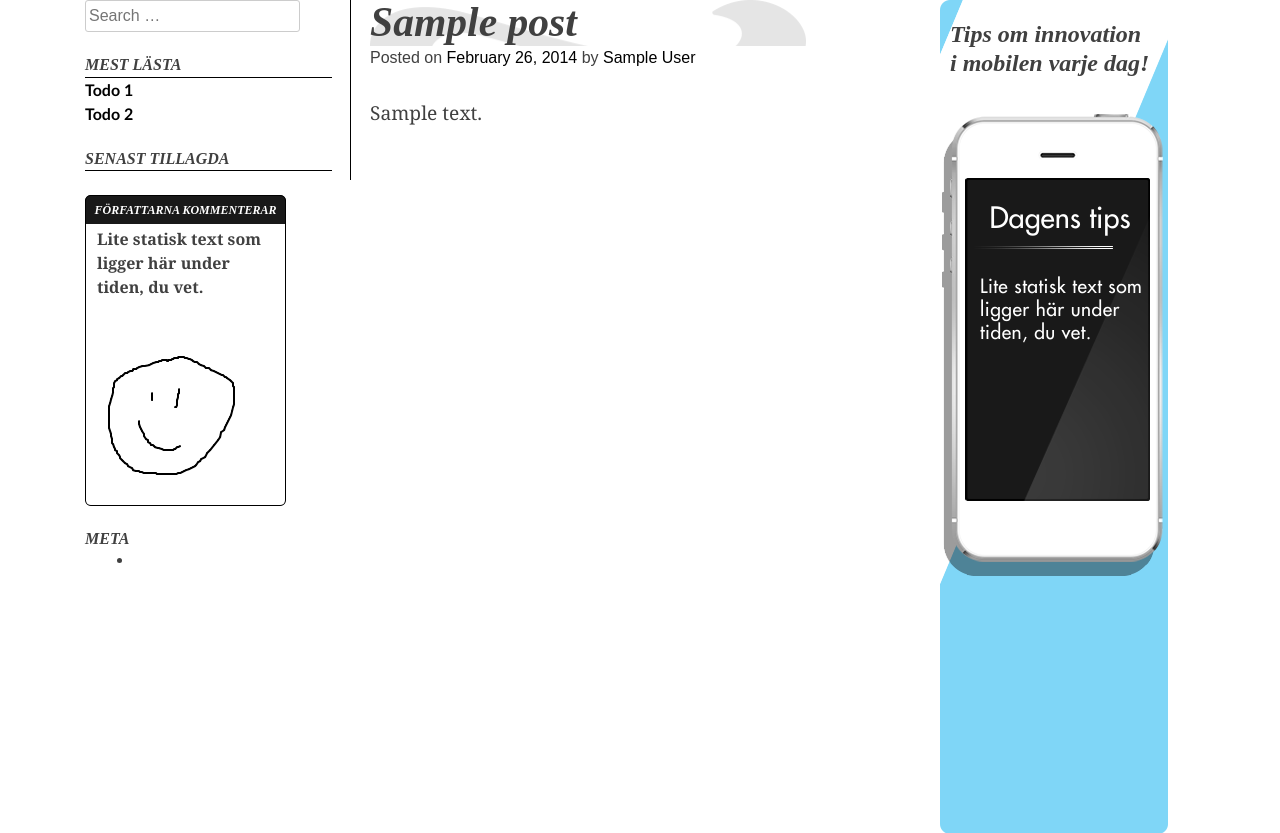
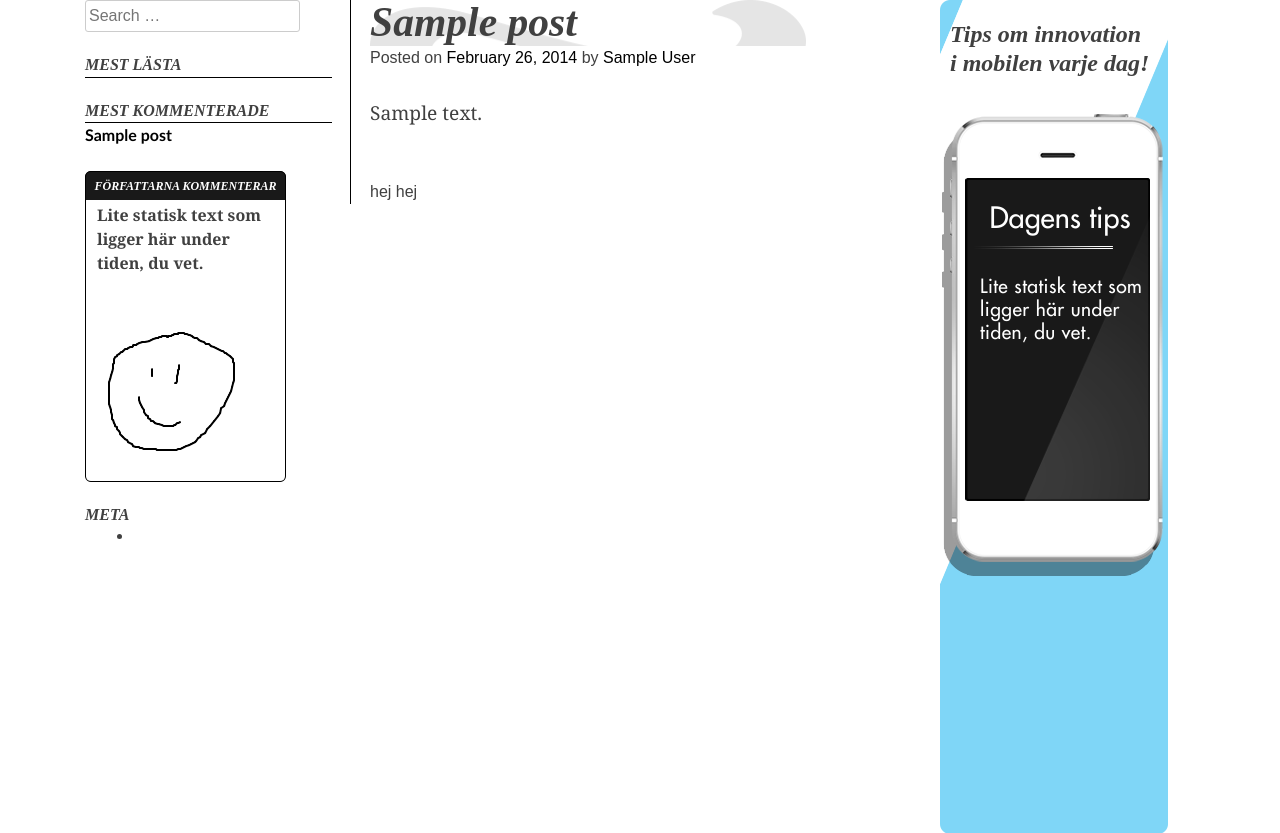
Before and after one commit to pgsandstrom/LeffesSajt, a WordPress theme: template single.php in a window 1280 px wide. Shown: the part 159-992 px from the top of the page. Run offline with PHP 8.4 and a stand-in for WordPress, Linux system fonts and the light colour scheme; the site name, menu and one post (Sample post) are stand-ins, and other content is empty; some libraries are stand-ins or nearby versions.

Commit message:
some features on new design

```diff
--- a/sidebar-left.php
+++ b/sidebar-left.php
@@ -16,24 +16,35 @@
 
         <div class="title-underline"></div>
         <ul class="sidebar-list">
-            <li><a href="http://localhost/wordpress/?p=26" title="Look Artikel 2">Todo 1</a></li>
-            <li><a href="http://localhost/wordpress/?p=6" title="Look lorem ipsum">Todo 2</a></li>
+            <?php if (function_exists('get_most_viewed')): ?>
+                <?php get_most_viewed(); ?>
+            <?php endif; ?>
         </ul>
     </aside>
 
     <aside id="recent" class="widget">
-        <h2 class="sidebar-title">SENAST TILLAGDA</h2>
+        <h2 class="sidebar-title">MEST KOMMENTERADE</h2>
 
         <div class="title-underline"></div>
         <ul class="sidebar-list">
             <?php
-            //            visa senaste publicerade artiklar:
-            $args = array('numberposts' => '5', 'category' => get_cat_ID('artiklar'));
-            $recent_posts = wp_get_recent_posts($args);
-            foreach ($recent_posts as $recent) {
-                echo '<li><img src="' . get_bloginfo('template_directory') . '/img/list_marker.png"/><a href="' . get_permalink($recent["ID"]) . '" title="Look ' . esc_attr($recent["post_title"]) . '" >' . $recent["post_title"] . '</a> </li> ';
-            }
+            $popular = new WP_Query( array(
+                'post_type'             => array( 'post' ),
+                'showposts'             => 5,
+                'cat'                   => 'MyCategory',
+                'ignore_sticky_posts'   => true,
+                'orderby'               => 'comment_count',
+                'order'                 => 'dsc',
+//                'date_query' => array(
+//                    array(
+//                        'after' => '1 week ago',
+//                    ),
+//                ),
+            ) );
             ?>
+            <?php while ( $popular->have_posts() ): $popular->the_post(); ?>
+                <div><a href="<?php echo get_permalink( $popular->id ); ?>"> <?php the_title() ?></a></div>
+            <?php endwhile; ?>
         </ul>
     </aside>
 
--- a/single.php
+++ b/single.php
@@ -15,7 +15,9 @@ get_header(); ?>
             <?php while (have_posts()) : the_post(); ?>
 
                 <?php get_template_part('content', 'single'); ?>
-
+                hej
+                <?php if(function_exists('the_views')) { the_views(); } ?>
+                hej
                 <?php innovation1000_post_nav(); ?>
 
                 <?php
```
Also changed, not shown: README.md.
